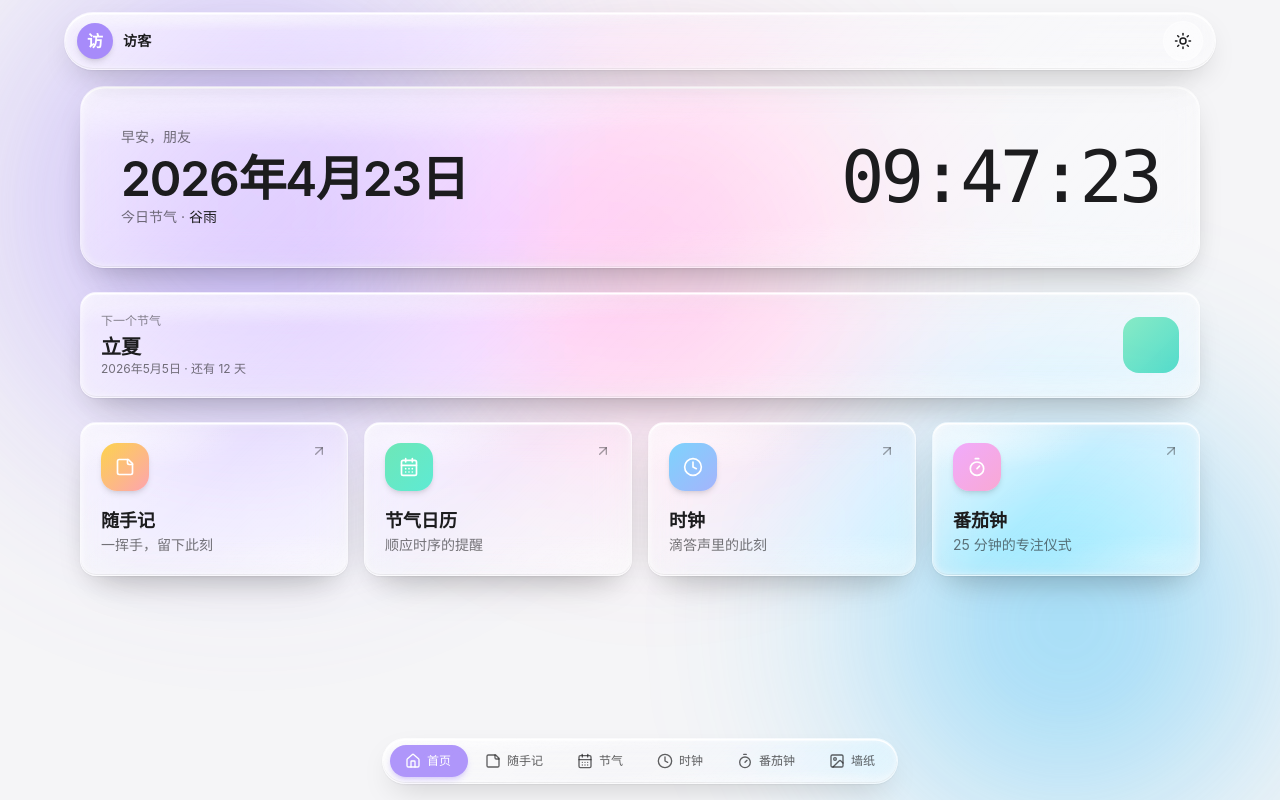
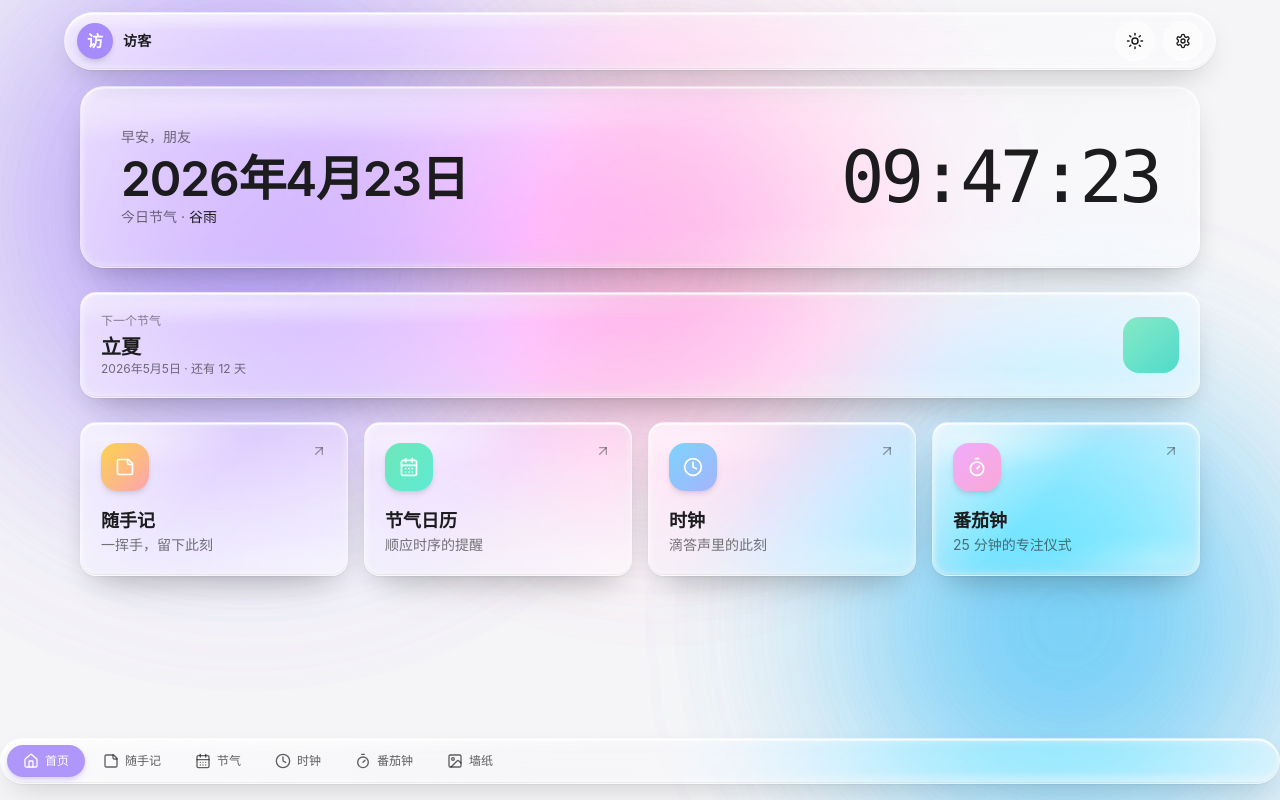
Before and after one commit to TZJ437/run, a React (Vite) app: page / in a window 1280 px wide. Built offline with nearby package versions, Linux system fonts and the light colour scheme; no server answers.

Commit message:
feat: settings icon, integrate @ybouane/liquidglass for bottom nav

```diff
--- a/package.json
+++ b/package.json
@@ -16,6 +16,7 @@
     "@capacitor/haptics": "^8.0.2",
     "@capacitor/local-notifications": "^8.0.2",
     "@supabase/supabase-js": "^2.45.4",
+    "@ybouane/liquidglass": "^1.0.3",
     "lucide-react": "^0.453.0",
     "react": "^18.3.1",
     "react-dom": "^18.3.1",
--- a/src/App.tsx
+++ b/src/App.tsx
@@ -29,7 +29,8 @@ export default function App() {
   return (
     <>
       <SplashScreen />
-      <div className="bg-aurora" aria-hidden>
+      {/* 全局极光背景（登录页等非 AppShell 页面用） */}
+      <div className="bg-aurora pointer-events-none fixed inset-0 -z-10" aria-hidden>
         <div className="blob blob-3" />
       </div>
       <Suspense fallback={<Fallback />}>
--- a/src/layouts/AppShell.tsx
+++ b/src/layouts/AppShell.tsx
@@ -1,5 +1,14 @@
 import { NavLink, Outlet, useLocation, useNavigate } from 'react-router-dom'
-import { Home, StickyNote, CalendarDays, Clock, Timer, LogOut, Image as ImageIcon } from 'lucide-react'
+import {
+  Home,
+  StickyNote,
+  CalendarDays,
+  Clock,
+  Timer,
+  LogOut,
+  Image as ImageIcon,
+  Settings as SettingsIcon,
+} from 'lucide-react'
 import { useEffect, useLayoutEffect, useRef, useState } from 'react'
 import ThemeToggle from '@/components/ThemeToggle'
 import Avatar from '@/components/Avatar'
@@ -15,22 +24,30 @@ const navItems = [
   { to: '/wallpaper', label: '墙纸', icon: ImageIcon, match: (p: string) => p.startsWith('/wallpaper') },
 ]
 
+// 定义类型避免 any
+interface LiquidGlassInstance {
+  destroy: () => void
+  markChanged: (el?: HTMLElement) => void
+}
+
 export default function AppShell() {
   const { user, signOut } = useAuth()
   const { displayName } = useProfile()
   const nav = useNavigate()
   const location = useLocation()
 
-  // 滑动 pill 指示器：监听当前激活项位置
-  const containerRef = useRef<HTMLDivElement>(null)
+  const rootRef = useRef<HTMLDivElement>(null)
+  const navGlassRef = useRef<HTMLDivElement>(null)
+  const indicatorBoxRef = useRef<HTMLDivElement>(null)
   const itemRefs = useRef<(HTMLAnchorElement | null)[]>([])
   const [indicator, setIndicator] = useState({ left: 0, width: 0, ready: false })
+  const liquidRef = useRef<LiquidGlassInstance | null>(null)
 
-  const activeIndex = navItems.findIndex(it => it.match(location.pathname))
+  const activeIndex = navItems.findIndex((it) => it.match(location.pathname))
 
   useLayoutEffect(() => {
     const el = itemRefs.current[activeIndex]
-    const wrap = containerRef.current
+    const wrap = indicatorBoxRef.current
     if (!el || !wrap) return
     const er = el.getBoundingClientRect()
     const wr = wrap.getBoundingClientRect()
@@ -40,15 +57,81 @@ export default function AppShell() {
   useEffect(() => {
     const onResize = () => {
       const el = itemRefs.current[activeIndex]
-      const wrap = containerRef.current
+      const wrap = indicatorBoxRef.current
       if (!el || !wrap) return
       const er = el.getBoundingClientRect()
       const wr = wrap.getBoundingClientRect()
       setIndicator({ left: er.left - wr.left, width: er.width, ready: true })
+      liquidRef.current?.markChanged()
     }
     window.addEventListener('resize', onResize)
     return () => window.removeEventListener('resize', onResize)
   }, [activeIndex])
+
+  // 初始化 ybouane/liquidglass，应用到底部导航
+  useEffect(() => {
+    let mounted = true
+    const init = async () => {
+      try {
+        const root = rootRef.current
+        const glass = navGlassRef.current
+        if (!root || !glass) return
+        const mod = await import('@ybouane/liquidglass')
+        if (!mounted) return
+        const instance = (await mod.LiquidGlass.init({
+          root,
+          glassElements: [glass],
+          defaults: {
+            blurAmount: 0.15,
+            refraction: 0.75,
+            chromAberration: 0.05,
+            edgeHighlight: 0.1,
+            fresnel: 1,
+            cornerRadius: 28,
+            zRadius: 18,
+            shadowOpacity: 0.25,
+            shadowSpread: 8,
+          },
+        })) as unknown as LiquidGlassInstance
+        if (!mounted) {
+          instance.destroy()
+          return
+        }
+        liquidRef.current = instance
+
+        // 窗口滚动时重画（节流到 rAF）
+        let raf = 0
+        const onScroll = () => {
+          if (raf) return
+          raf = requestAnimationFrame(() => {
+            liquidRef.current?.markChanged()
+            raf = 0
+          })
+        }
+        window.addEventListener('scroll', onScroll, { passive: true })
+        // 通过 ref 暴露清理
+        ;(liquidRef as { _cleanup?: () => void })._cleanup = () => {
+          window.removeEventListener('scroll', onScroll)
+          if (raf) cancelAnimationFrame(raf)
+        }
+      } catch (e) {
+        console.warn('LiquidGlass init failed, falling back to CSS glass', e)
+      }
+    }
+    init()
+    return () => {
+      mounted = false
+      const clean = (liquidRef as { _cleanup?: () => void })._cleanup
+      if (clean) clean()
+      liquidRef.current?.destroy()
+      liquidRef.current = null
+    }
+  }, [])
+
+  // 路由变化时强制重画一次
+  useEffect(() => {
+    liquidRef.current?.markChanged()
+  }, [location.pathname])
 
   const handleSignOut = async () => {
     await signOut()
@@ -56,7 +139,12 @@ export default function AppShell() {
   }
 
   return (
-    <div className="flex h-full min-h-screen flex-col">
+    <div ref={rootRef} className="relative flex min-h-screen flex-col">
+      {/* 动态极光背景：作为 root 直接子元素，供底部玻璃导航折射 */}
+      <div className="bg-aurora pointer-events-none absolute inset-0 -z-10" aria-hidden>
+        <div className="blob blob-3" />
+      </div>
+
       {/* 顶部栏 */}
       <header
         className="sticky top-0 z-30 px-4"
@@ -73,6 +161,14 @@ export default function AppShell() {
           </button>
           <div className="flex shrink-0 items-center gap-2">
             <ThemeToggle />
+            <button
+              onClick={() => nav('/settings')}
+              className="btn-press liquid-glass-subtle flex h-10 w-10 items-center justify-center rounded-full"
+              aria-label="设置"
+              title="设置"
+            >
+              <SettingsIcon size={16} />
+            </button>
             {user && (
               <button
                 onClick={handleSignOut}
@@ -92,19 +188,16 @@ export default function AppShell() {
         <Outlet />
       </main>
 
-      {/* 底部 Dock 导航：滑动 pill 指示器 */}
-      <nav
-        className="fixed inset-x-0 bottom-0 z-30 mb-4 flex justify-center px-3"
-        style={{ paddingBottom: 'env(safe-area-inset-bottom)' }}
+      {/* 底部玻璃导航：glass 元素是 root 的直接子元素 */}
+      <div
+        ref={navGlassRef}
+        className="liquid-glass fixed left-1/2 z-30 flex -translate-x-1/2 items-center gap-0.5 rounded-full p-1.5 shadow-2xl"
+        style={{ bottom: 'calc(env(safe-area-inset-bottom) + 1rem)' }}
       >
-        <div
-          ref={containerRef}
-          className="liquid-glass relative flex items-center gap-0.5 rounded-full p-1.5 shadow-2xl"
-        >
-          {/* 滑动指示器 */}
+        <div ref={indicatorBoxRef} className="relative flex items-center gap-0.5">
           <span
             aria-hidden
-            className={`absolute top-1.5 bottom-1.5 rounded-full bg-accent/90 shadow-md shadow-accent/30 ${
+            className={`absolute top-0 bottom-0 rounded-full bg-accent/90 shadow-md shadow-accent/30 ${
               indicator.ready ? 'opacity-100' : 'opacity-0'
             }`}
             style={{
@@ -122,7 +215,9 @@ export default function AppShell() {
                 key={item.to}
                 to={item.to}
                 end={item.end}
-                ref={el => { itemRefs.current[i] = el }}
+                ref={(el) => {
+                  itemRefs.current[i] = el
+                }}
                 className={({ isActive }) =>
                   `btn-press relative z-10 flex items-center gap-1.5 rounded-full px-3 py-2 text-xs font-medium transition-colors duration-300 sm:px-4 ${
                     isActive ? 'text-white' : 'text-fg/70 hover:text-fg'
@@ -135,7 +230,7 @@ export default function AppShell() {
             )
           })}
         </div>
-      </nav>
+      </div>
     </div>
   )
 }
```
Also changed, not shown: 1 other file (tests, documents, lock files or other folders).
